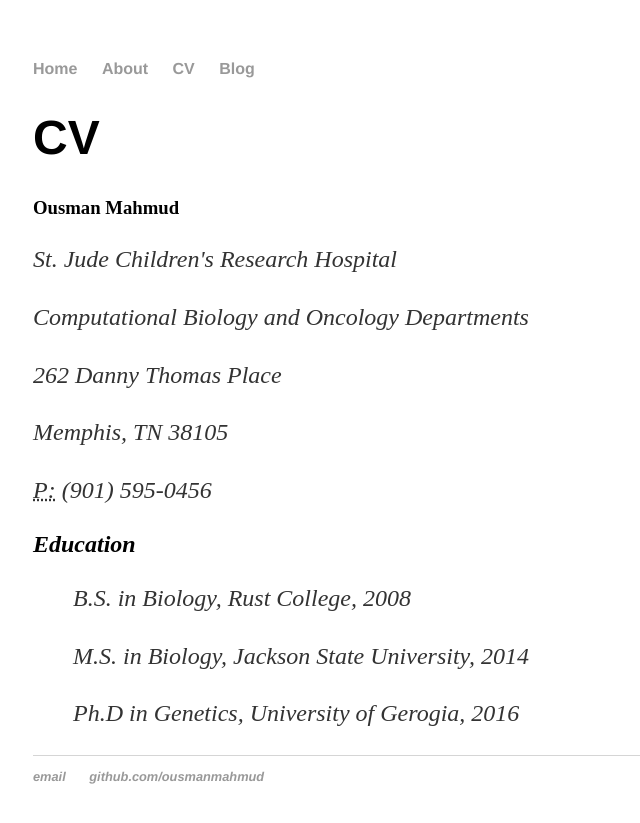
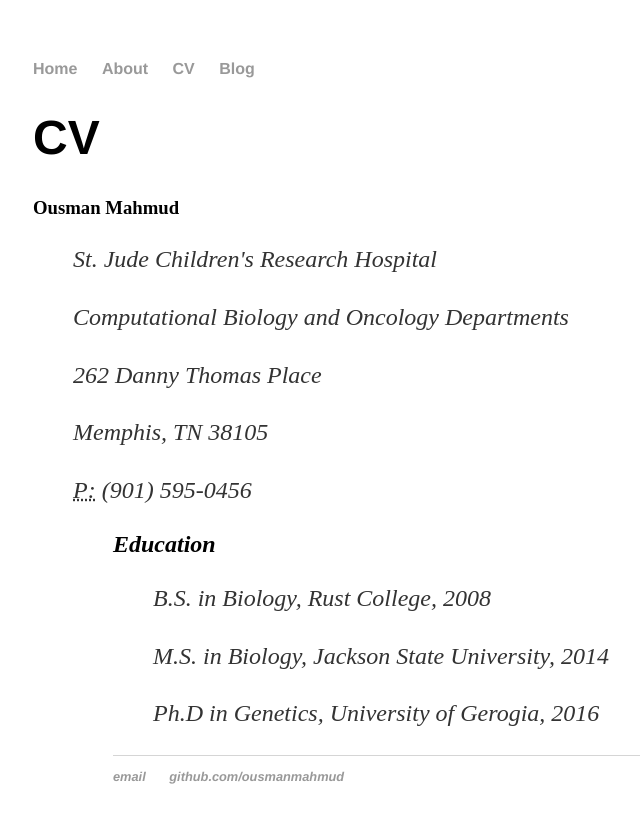
Before and after one commit to Zoites/zoites.github.io.old, a Jekyll site: the page built from cv/index.html, in a window 1280 px wide. Shown: the top 823 px of the page, without its empty margins (159-799 px from the left). Built offline with Jekyll 4.4.1, drawn with Linux system fonts in a browser that asks for light colours.

Commit message:
Update index.html

```diff
--- a/cv/index.html
+++ b/cv/index.html
@@ -8,12 +8,14 @@
 
 </div>
 <h3>Ousman Mahmud</h3></span>
+<blockquote>
 <address>
 <p>St. Jude Children's Research Hospital<p>
 <p>Computational Biology and Oncology Departments<p>
 <p>262 Danny Thomas Place<p>
 <p>Memphis, TN 38105<p>
 <p><abbr title="phone">P:</abbr> (901) 595-0456<p>
+<blockquote>
 </div>
 
 
```
